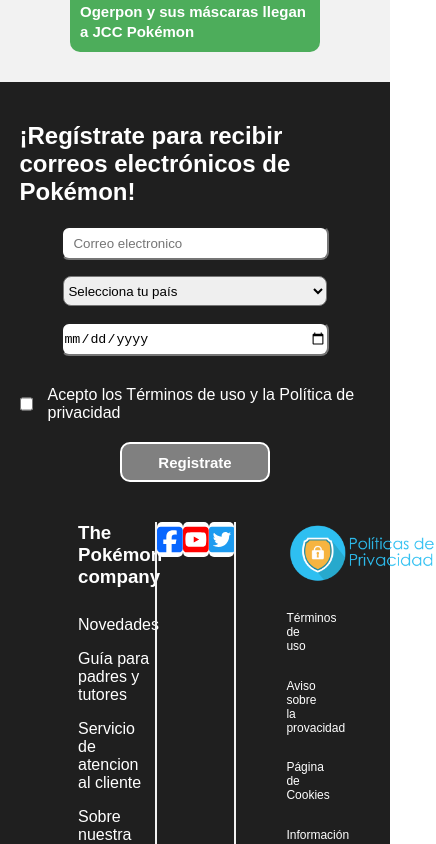
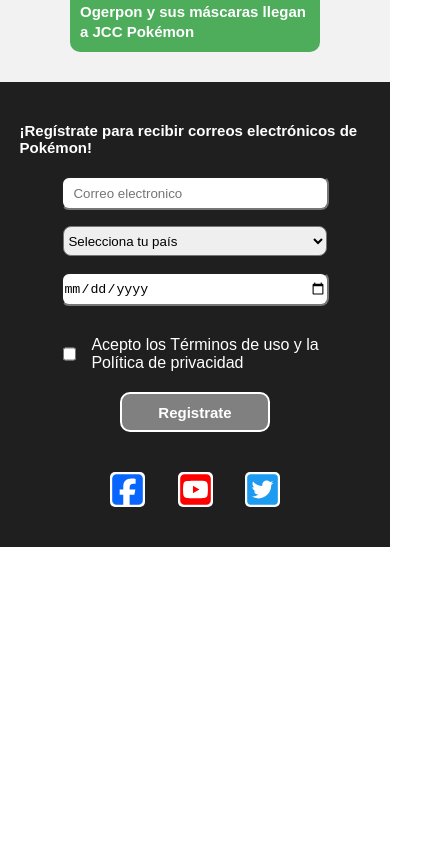
Before and after one commit to maksudxx/pokeApi, a React (Vite) app: page / in a window 390 px wide. Shown: the part 1160-2004 px from the top of the page, 436 px wide, since content can reach past the window. After the commit the page ends 1707 px from the top, so only its background shows below. Built offline with nearby package versions, Linux system fonts and the light colour scheme.

Commit message:
Footer responsive

```diff
--- a/src/components/Footer/Footer.module.css
+++ b/src/components/Footer/Footer.module.css
@@ -133,8 +133,9 @@
 /*RESPONSIVE*/
 
 @media (min-width: 280px) and (max-width: 650px) {
-
-
+  .footerContainer h2{
+    font-size: 15px;
+  }
   .footerContainerForm {
     width: 90%;
     display: flex;
@@ -149,18 +150,39 @@
     height: 130px;
     margin-top: 20px;
   }
-  .footerContainerInputForm input, select{
+  .footerContainerInputForm input,
+  select {
     width: 75%;
     height: 30px;
   }
 
-  .formResponsive{
+  .footerContainerCheckbox {
+    width: 75%;
+    align-self: center;
+  }
+  .formResponsive {
     display: flex;
     flex-direction: column;
   }
 
-  .footerFormSubmit{
+  .footerFormSubmit {
     align-self: center;
-    height: 40px;;
+    height: 40px;
   }
+
+  .footerContainerContact {
+    width: 60%;
+  }
+  .columnInfo {
+    display: none;
+  }
+  .containerSocial {
+    width: 100%;
+    border: none;
+    margin-bottom: 20px;
+  }
+  .containerInfoPrivacity {
+    display: none;
+  }
+
 }
```
